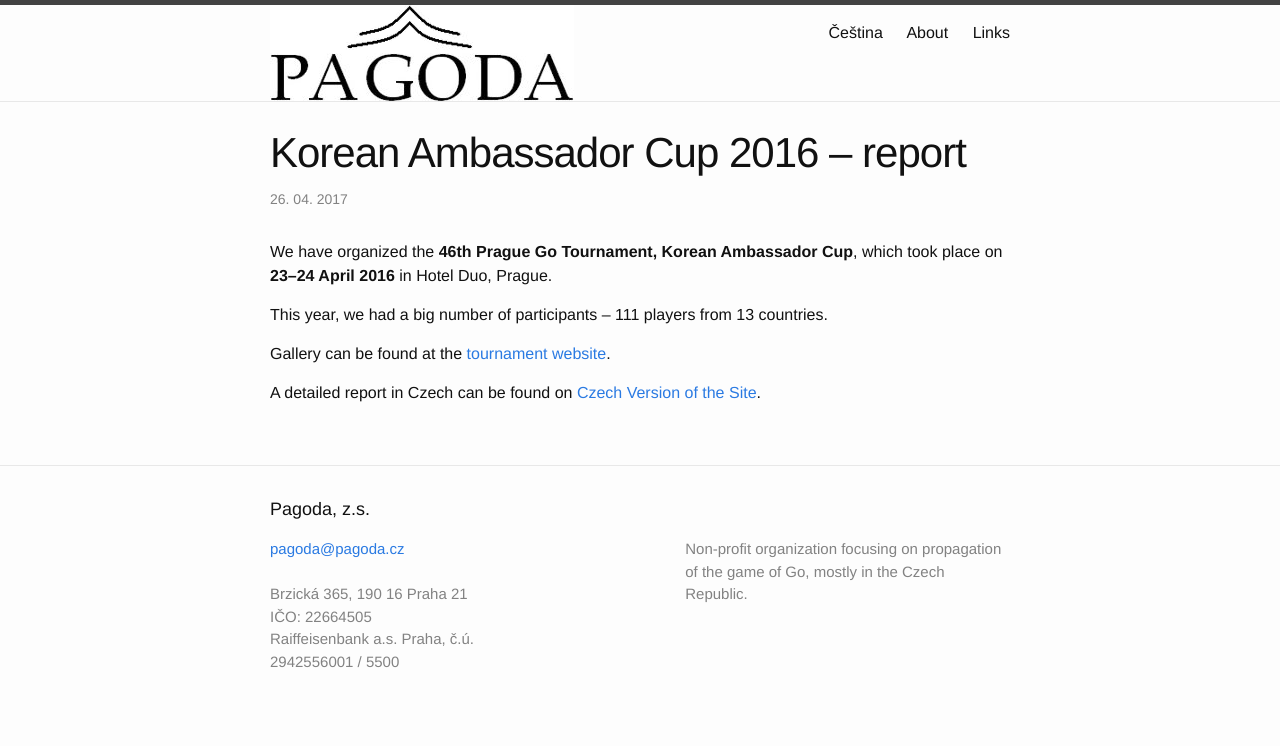
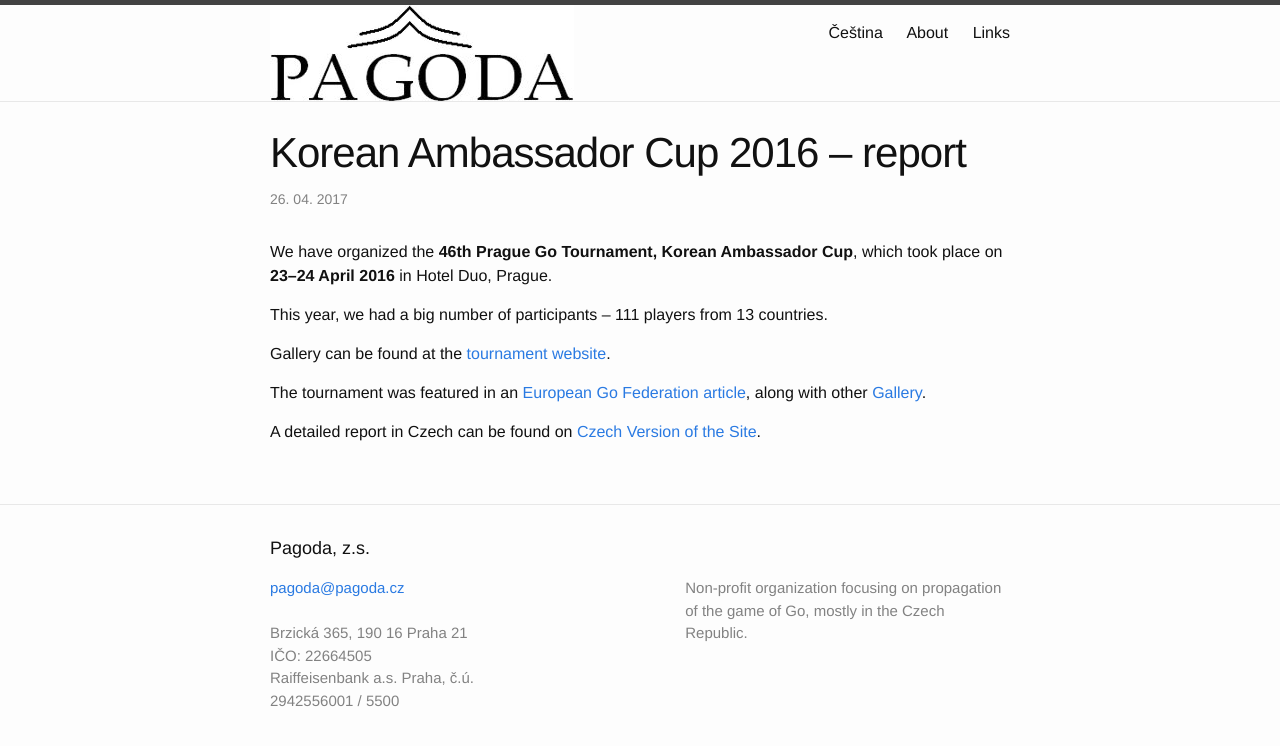
Before and after one commit to pagodaen/pagodaen.github.io, a Jekyll site: the page built from _posts/2017-04-26-kac_2017.markdown, in a window 1280 px wide. Shown: the top 746 px of the page. Built offline with Jekyll 4.4.1, drawn with Linux system fonts in a browser that asks for light colours.

Commit message:
kac17: update links

```diff
--- a/_posts/2017-04-26-kac_2017.markdown
+++ b/_posts/2017-04-26-kac_2017.markdown
@@ -10,4 +10,6 @@ This year, we had a big number of participants &ndash; 111 players from 13 count
 
 Gallery can be found at the [tournament website](http://kac.pagoda.cz/gallery.html).
 
+The tournament was featured in an [European Go Federation article](http://www.eurogofed.org/index.html?id=123), along with other [Gallery](https://www.flickr.com/photos/eurogo/sets/72157680934330371/with/34205916296/).
+
 A detailed report in Czech can be found on [Czech Version of the Site](http://cz.pagoda.cz/2017/04/26/kac_2017.html).
```
